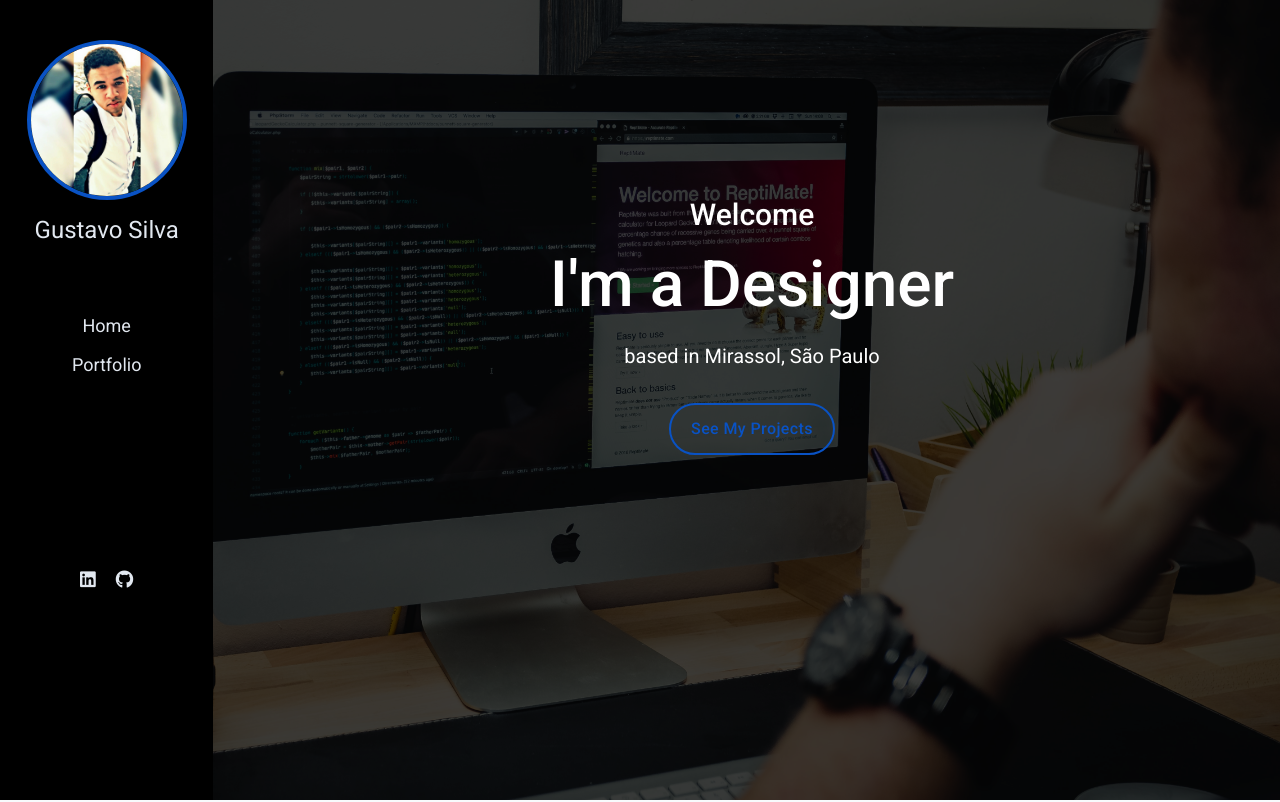
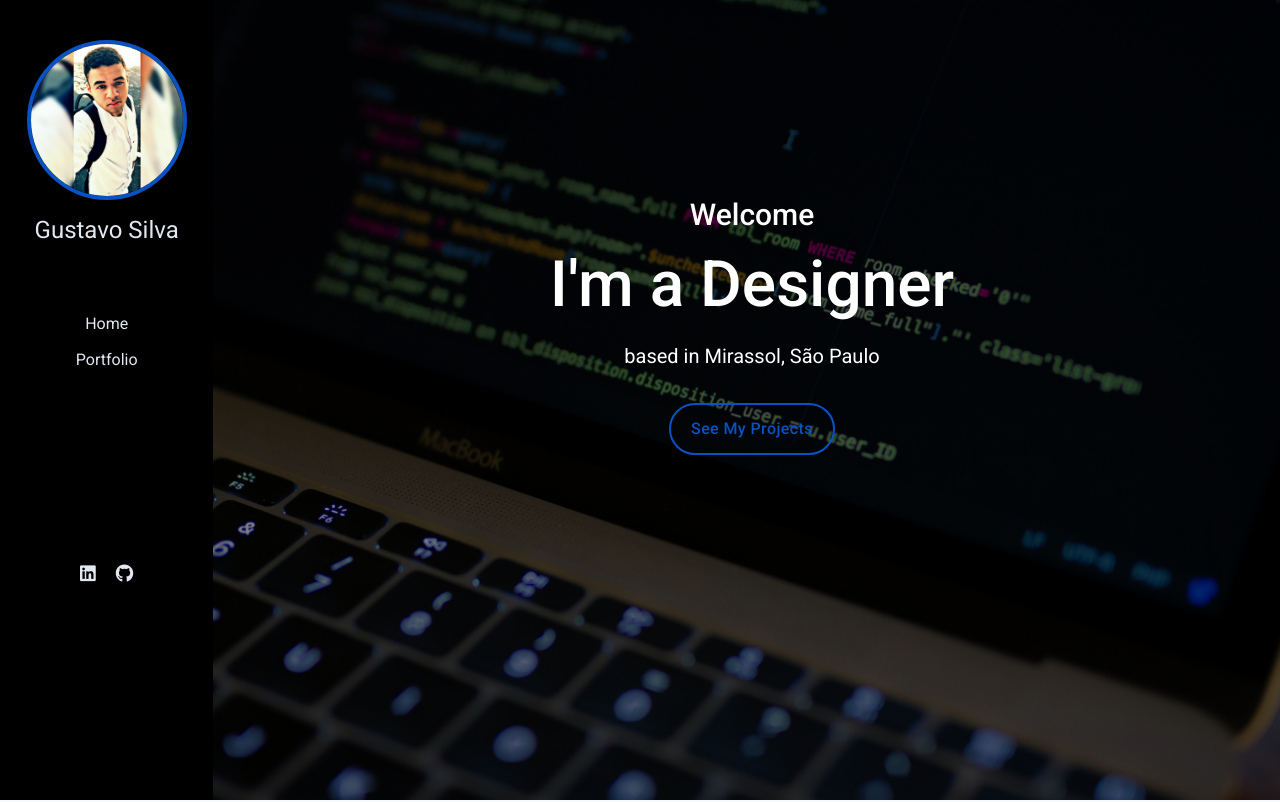
Before and after one commit to GustavoSilvaRamos/portfolio, a Next.js app: page / in a window 1280 px wide. Shown: the top 802 px of the page. Built offline with nearby package versions, Linux system fonts and the light colour scheme.

Commit message:
Second Commit

```diff
--- a/src/components/Hero.tsx
+++ b/src/components/Hero.tsx
@@ -1,7 +1,7 @@
 export function Hero() {
   return (
     <div id="hero" className="relative min-h-screen fundo">
-      <div className="absolute z-10 w-full h-full bg-black opacity-75" />
+      <div className="absolute z-10 w-full h-full bg-black opacity-50" />
       <div className="container fixed z-20 flex flex-col w-2/12 h-screen bg-black ">
         <div className="flex flex-col items-center pt-10">
           <img
@@ -10,7 +10,7 @@ export function Hero() {
             alt="Perfil"
           />
           <p className="pt-3 text-2xl text-gray-300">Gustavo Silva</p>
-          <ul className="flex flex-col items-center pt-16 space-y-3 text-lg text-gray-300">
+          <ul className="flex flex-col items-center pt-16 space-y-3 text-base text-gray-300">
             <a
               className="transition duration-300 ease-in-out hover:text-primary-600"
               href="#hero"
--- a/src/components/Portfolio.tsx
+++ b/src/components/Portfolio.tsx
@@ -10,27 +10,27 @@ export function Portfolio() {
         </div>
         <div className="container grid grid-flow-row grid-cols-2 gap-8 pt-10 ">
           <div className="transition duration-500 ease-in-out border-4 border-transparent rounded-sm opacity-75 hover:opacity-100 hover:border-primary-600">
-            <a href="https://github.com/GustavoSilvaRamos/architecture">
+            <a href="https://architecture-five.vercel.app/">
               <img className="h-64 " src="HeroArc.jpg" alt="Arquitetura" />
             </a>
           </div>
           <div className="transition duration-500 ease-in-out border-4 border-transparent rounded-sm opacity-75 hover:opacity-100 hover:border-primary-600">
-            <a href="https://github.com/GustavoSilvaRamos/maridodealuguel">
+            <a href="https://maridodealuguel.vercel.app/">
               <img className="h-64 " src="HeroMDE.jpg" alt="Marido de Alugel" />
             </a>
           </div>
           <div className="transition duration-500 ease-in-out border-4 border-transparent rounded-sm opacity-75 hover:opacity-100 hover:border-primary-600">
-            <a href="https://github.com/GustavoSilvaRamos/receitas">
+            <a href="https://receitas.vercel.app/">
               <img className="h-64 " src="HeroR.jpg" alt="Receitas" />
             </a>
           </div>
           <div className="transition duration-500 ease-in-out border-4 border-transparent rounded-sm opacity-75 hover:opacity-100 hover:border-primary-600">
-            <a href="https://github.com/GustavoSilvaRamos/projetovinicola">
+            <a href="https://wineryproject.vercel.app/">
               <img className="h-64 " src="HeroV.jpg" alt="Vinicola" />
             </a>
           </div>
           <div className="transition duration-500 ease-in-out border-4 border-transparent rounded-sm opacity-75 hover:opacity-100 hover:border-primary-600">
-            <a href="https://github.com/GustavoSilvaRamos/personaltrainer">
+            <a href="https://personaltrainer.vercel.app/">
               <img className="h-64 " src="HeroPT.jpg" alt="Personal Trainer" />
             </a>
           </div>
--- a/src/styles/main.css
+++ b/src/styles/main.css
@@ -6,6 +6,7 @@
   background-image: url('/bghero.jpg');
   background-size: cover;
   background-repeat: no-repeat;
+  background-position: left;
 }
 
 * {
```
Also changed, not shown: public/bghero.jpg.
